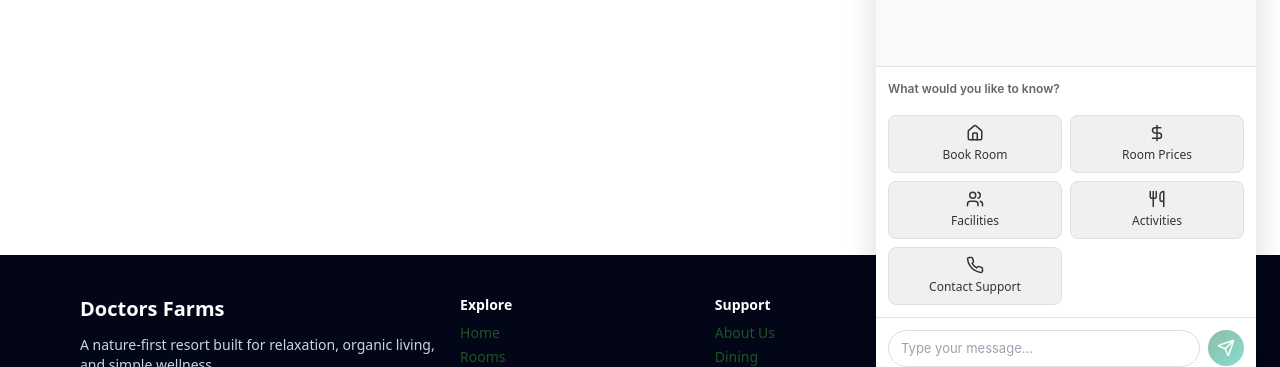
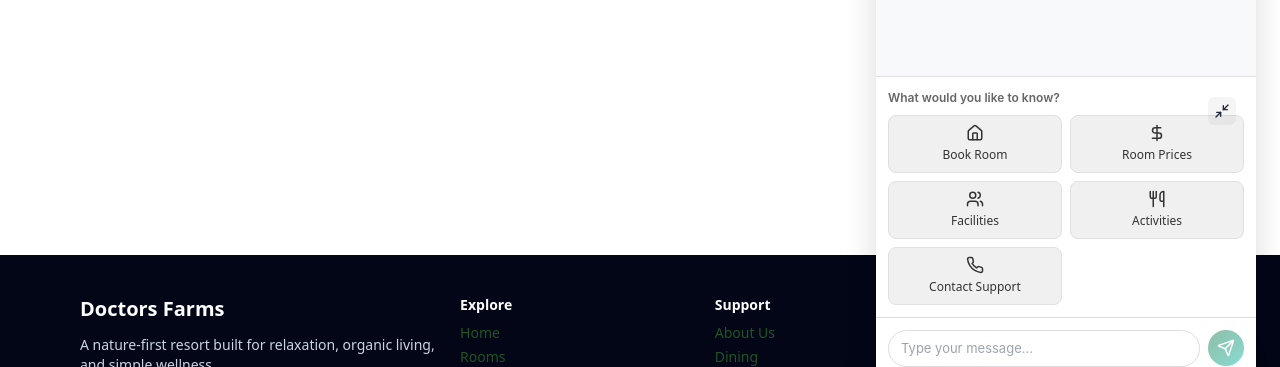
Before and after one commit to reddy615/doctors-farms, a React (Vite) app: page /payment-success in a window 1280 px wide. Both pictures are taken after a click on the button "Open chat". Shown: the part 317-684 px from the top of the page. Built offline with nearby package versions, Linux system fonts and the light colour scheme; no server answers.

Commit message:
UI: show minimize button top-right in QuickActions panel

```diff
--- a/src/components/ChatBot/ChatBot.css
+++ b/src/components/ChatBot/ChatBot.css
@@ -270,6 +270,28 @@
   border-top: 1px solid #e0e0e0;
 }
 
+.quick-actions {
+  position: relative;
+}
+
+.quick-actions-minimize-btn {
+  position: absolute;
+  top: 8px;
+  right: 8px;
+  background: rgba(0,0,0,0.04);
+  border: none;
+  padding: 6px;
+  border-radius: 6px;
+  cursor: pointer;
+  display: flex;
+  align-items: center;
+  justify-content: center;
+}
+
+.quick-actions-minimize-btn:hover {
+  background: rgba(0,0,0,0.06);
+}
+
 .quick-actions-label {
   font-size: 12px;
   color: #666;
--- a/src/components/ChatBot/QuickActions.tsx
+++ b/src/components/ChatBot/QuickActions.tsx
@@ -17,10 +17,15 @@ export default function QuickActions({ onAction, onMinimize }: QuickActionsProps
 
   return (
     <div className="quick-actions">
-      <div style={{ display: 'flex', justifyContent: 'space-between', alignItems: 'center', marginBottom: 8 }}>
+      <div style={{ position: 'relative', marginBottom: 8 }}>
         <p className="quick-actions-label">What would you like to know?</p>
         {typeof onMinimize === 'function' ? (
-          <button className="control-btn" onClick={onMinimize} title="Minimize" aria-label="Minimize">
+          <button
+            className="quick-actions-minimize-btn"
+            onClick={onMinimize}
+            title="Minimize"
+            aria-label="Minimize"
+          >
             <Minimize2 size={16} />
           </button>
         ) : null}
```
